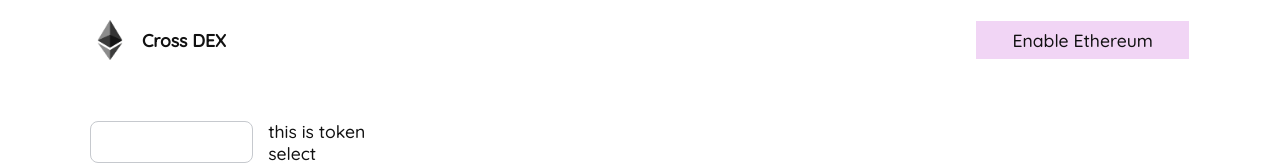
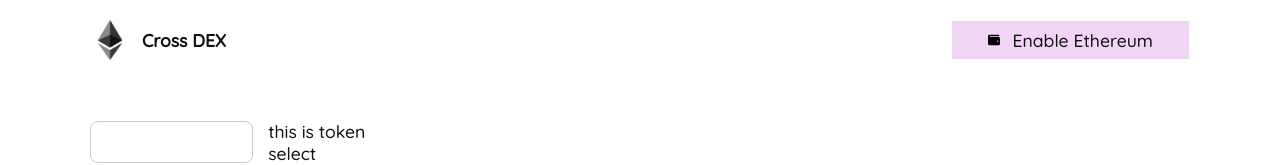
Before and after one commit to 0xNeit/dex-aggregator, a React (Create React App) app: page / in a window 1280 px wide. Shown: the top 165 px of the page. Built offline with nearby package versions, Linux system fonts and the light colour scheme; the HTML template or start-up script is replaced by a standard one.

Commit message:
added wallet events

```diff
--- a/src/components/Layout.jsx
+++ b/src/components/Layout.jsx
@@ -1,7 +1,8 @@
 /* eslint-disable no-undef */
-import { useState } from "react";
+import { useEffect, useState } from "react";
 import styled from "styled-components";
-import Logo from "../assets/eth-logo.png";
+import logo from "../assets/eth-logo.png";
+import walleticon from "../assets/wallet.svg";
 
 const Nav = styled.div`
     width: 100%;
@@ -23,6 +24,19 @@ const ConnectButton = styled.button`
     &:hover {
         border: 1px solid var(--light-dark);
     }
+    `
+const ConnectContent = styled.div`
+    display: flex;
+    flex-direction: row;
+    justify-content: center;
+    align-items: center;
+    `
+
+const ConnectIcon = styled.img`
+    width: 0.8rem;
+    height: 0.8rem;
+    object-fit: contain;
+    margin-right: 0.75rem;
     `
 
 const StyledIcon = styled.img`
@@ -47,33 +61,59 @@ const Wrapper = styled.div`
 
 const WalletManager = () => {
 
-    const [ content, setContent ] = useState(getButtonText())
+    const [ buttonText, setButtonText ] = useState("Enable Ethereum")
+    useEffect(updateButtonText, [])
+    useEffect(() => {
+        // Set MetaMask listeners
 
-    function getButtonText() {
+        if (typeof ethereum !== "undefined" && !ethereum.walletInitialized) {
+            ethereum.walletInitialized = true
+            ethereum.on("accountsChanged", updateButtonText)
+        }
+
+        // Remove MetaMask listeners
+
+        return () => {
+            if (typeof ethereum !== "undefined") {
+                ethereum.walletInitialized = false
+                ethereum.removeListener("accountsChanged", updateButtonText)
+            }
+        }
+    })
+
+    // Get button text
+
+    function updateButtonText() {
         if (typeof ethereum === "undefined") {
-            return "Enable Ethereum"
+            setButtonText("Enable Ethereum")
         } else if (!ethereum.selectedAddress) {
-            return "Connect Wallet"
+            setButtonText("Connect Wallet")
         } else {
-            return `${ethereum.selectedAddress.slice(0, 6)}...${ethereum.selectedAddress.slice(-4)}`
+            setButtonText(`${ethereum.selectedAddress.slice(0, 6)}...${ethereum.selectedAddress.slice(-4)}`)
         }
     }
 
-    async function connectWallet() {
+    // Connect to MetaMask
+
+    async function requestConnect() {
         if (typeof ethereum !== "undefined") {
             await ethereum.request({ method: "eth_requestAccounts" })
-            setContent(getButtonText())
         }
     }
 
     return (
-        <ConnectButton onClick={connectWallet}>{content}</ConnectButton>
+        <ConnectButton onClick={requestConnect}>
+            <ConnectContent>
+                <ConnectIcon src={walleticon} />
+                {buttonText}
+            </ConnectContent>
+        </ConnectButton>
         )
     }
 
 const NavBar = () => (
     <Nav>
-        <StyledIcon src={Logo} />
+        <StyledIcon src={logo} />
         <StyledTitle>Cross DEX</StyledTitle>
         <WalletManager></WalletManager>
     </Nav>
```
Also changed, not shown: src/assets/wallet.svg (added).
